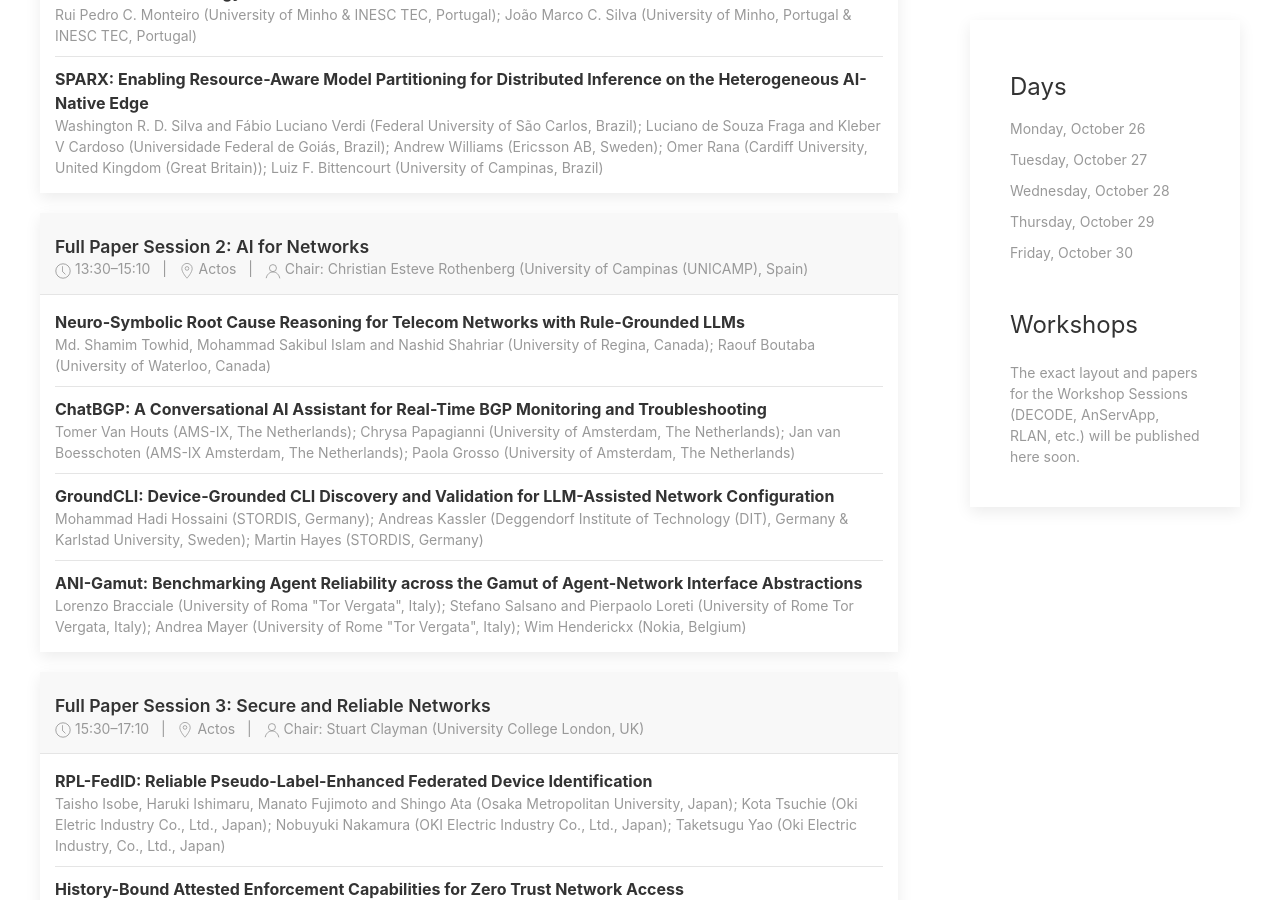
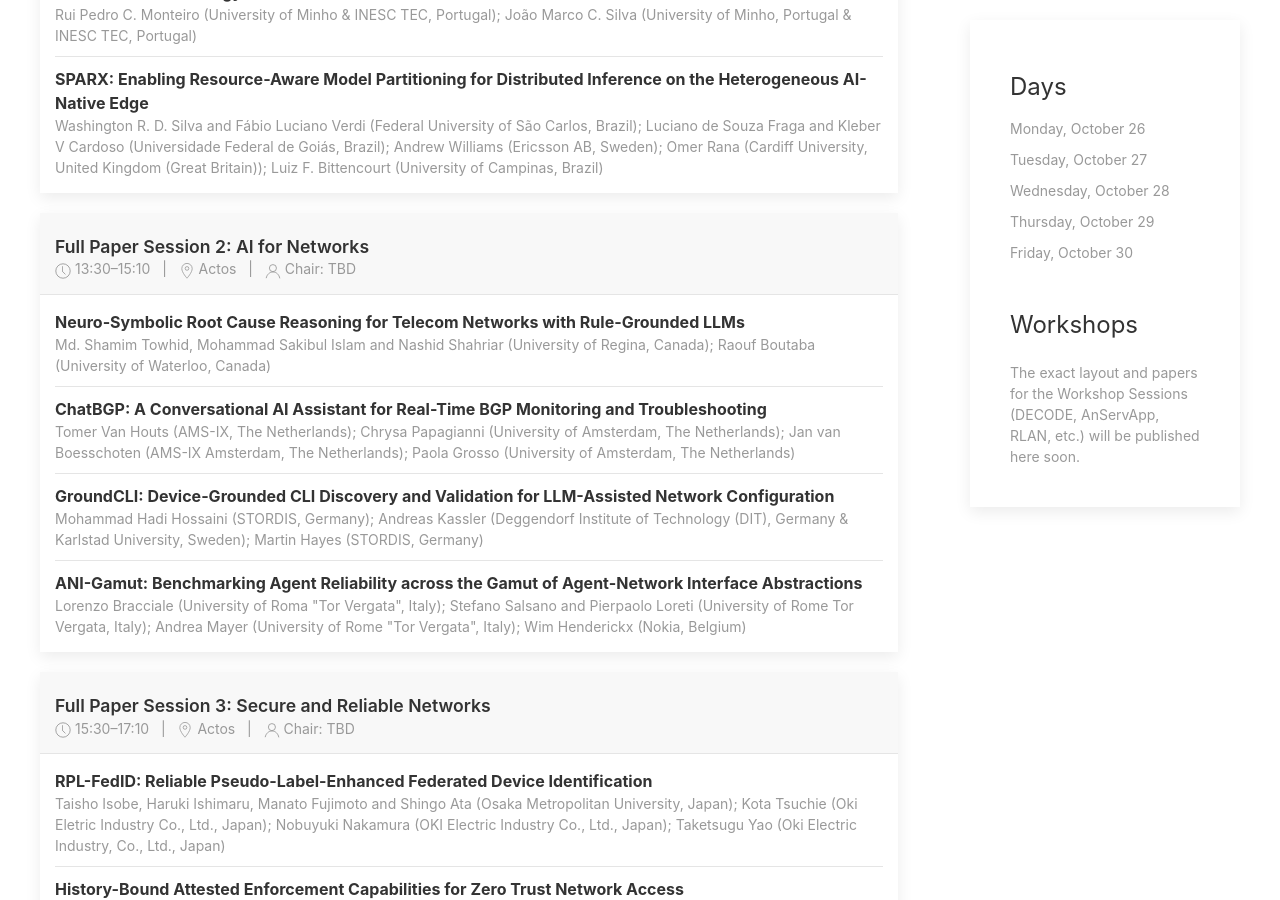
Before and after one commit to stuartclayman/cnsm-2026-website, a Jekyll site: the page built from program.html, in a window 1280 px wide and 900 px high, scrolled down 5238 px. Built offline with Jekyll 4.4.1, drawn with Linux system fonts in a browser that asks for light colours; nearby versions of some CDN libraries; some of the changed text lies outside the part shown.

Commit message:
Update program

```diff
--- a/program.html
+++ b/program.html
@@ -131,7 +131,7 @@ title: Program
       <div class="uk-card uk-card-default uk-margin-bottom">
         <div class="uk-card-header uk-padding-small" style="background-color: #f8f8f8;">
           <h3 class="uk-card-title uk-margin-remove-bottom" style="font-size: 1.1rem; font-weight: 600;">Mini-Conference Session 5: Network Traffic, Performance, and Anomaly Detection</h3>
-          <p class="uk-text-meta uk-margin-remove-top"><span uk-icon="icon: clock; ratio: 0.8"></span> 13:30–15:00 &nbsp;&nbsp;|&nbsp;&nbsp; <span uk-icon="icon: location; ratio: 0.8"></span> Actos &nbsp;&nbsp;|&nbsp;&nbsp; <span uk-icon="icon: user; ratio: 0.8"></span> Chair: David Carrascal (University of Alcalá, Spain)</p>
+          <p class="uk-text-meta uk-margin-remove-top"><span uk-icon="icon: clock; ratio: 0.8"></span> 13:30–15:00 &nbsp;&nbsp;|&nbsp;&nbsp; <span uk-icon="icon: location; ratio: 0.8"></span> Actos &nbsp;&nbsp;|&nbsp;&nbsp; <span uk-icon="icon: user; ratio: 0.8"></span> Chair: TBD</p>
         </div>
         <div class="uk-card-body uk-padding-small">
           <ul class="uk-list uk-list-divider uk-margin-remove-bottom">
@@ -288,7 +288,7 @@ title: Program
       <div class="uk-card uk-card-default uk-margin-bottom">
         <div class="uk-card-header uk-padding-small" style="background-color: #f8f8f8;">
           <h3 class="uk-card-title uk-margin-remove-bottom" style="font-size: 1.1rem; font-weight: 600;">Full Paper Session 2: AI for Networks</h3>
-          <p class="uk-text-meta uk-margin-remove-top"><span uk-icon="icon: clock; ratio: 0.8"></span> 13:30–15:10 &nbsp;&nbsp;|&nbsp;&nbsp; <span uk-icon="icon: location; ratio: 0.8"></span> Actos &nbsp;&nbsp;|&nbsp;&nbsp; <span uk-icon="icon: user; ratio: 0.8"></span> Chair: Christian Esteve Rothenberg (University of Campinas (UNICAMP), Spain)</p>
+          <p class="uk-text-meta uk-margin-remove-top"><span uk-icon="icon: clock; ratio: 0.8"></span> 13:30–15:10 &nbsp;&nbsp;|&nbsp;&nbsp; <span uk-icon="icon: location; ratio: 0.8"></span> Actos &nbsp;&nbsp;|&nbsp;&nbsp; <span uk-icon="icon: user; ratio: 0.8"></span> Chair: TBD</p>
         </div>
         <div class="uk-card-body uk-padding-small">
           <ul class="uk-list uk-list-divider uk-margin-remove-bottom">
@@ -315,7 +315,7 @@ title: Program
       <div class="uk-card uk-card-default uk-margin-bottom">
         <div class="uk-card-header uk-padding-small" style="background-color: #f8f8f8;">
           <h3 class="uk-card-title uk-margin-remove-bottom" style="font-size: 1.1rem; font-weight: 600;">Full Paper Session 3: Secure and Reliable Networks</h3>
-          <p class="uk-text-meta uk-margin-remove-top"><span uk-icon="icon: clock; ratio: 0.8"></span> 15:30–17:10 &nbsp;&nbsp;|&nbsp;&nbsp; <span uk-icon="icon: location; ratio: 0.8"></span> Actos &nbsp;&nbsp;|&nbsp;&nbsp; <span uk-icon="icon: user; ratio: 0.8"></span> Chair: Stuart Clayman (University College London, UK)</p>
+          <p class="uk-text-meta uk-margin-remove-top"><span uk-icon="icon: clock; ratio: 0.8"></span> 15:30–17:10 &nbsp;&nbsp;|&nbsp;&nbsp; <span uk-icon="icon: location; ratio: 0.8"></span> Actos &nbsp;&nbsp;|&nbsp;&nbsp; <span uk-icon="icon: user; ratio: 0.8"></span> Chair: TBD</p>
         </div>
         <div class="uk-card-body uk-padding-small">
           <ul class="uk-list uk-list-divider uk-margin-remove-bottom">
@@ -388,7 +388,7 @@ title: Program
       <div class="uk-card uk-card-default uk-margin-bottom">
         <div class="uk-card-header uk-padding-small" style="background-color: #f8f8f8;">
           <h3 class="uk-card-title uk-margin-remove-bottom" style="font-size: 1.1rem; font-weight: 600;">Full Paper Session 5: Network Programmability and Protocols</h3>
-          <p class="uk-text-meta uk-margin-remove-top"><span uk-icon="icon: clock; ratio: 0.8"></span> 13:30–15:10 &nbsp;&nbsp;|&nbsp;&nbsp; <span uk-icon="icon: location; ratio: 0.8"></span> Actos &nbsp;&nbsp;|&nbsp;&nbsp; <span uk-icon="icon: user; ratio: 0.8"></span> Chair: Luciano Paschoal Gaspary (Federal University of Rio Grande do Sul, Brazil)</p>
+          <p class="uk-text-meta uk-margin-remove-top"><span uk-icon="icon: clock; ratio: 0.8"></span> 13:30–15:10 &nbsp;&nbsp;|&nbsp;&nbsp; <span uk-icon="icon: location; ratio: 0.8"></span> Actos &nbsp;&nbsp;|&nbsp;&nbsp; <span uk-icon="icon: user; ratio: 0.8"></span> Chair: TBD</p>
         </div>
         <div class="uk-card-body uk-padding-small">
           <ul class="uk-list uk-list-divider uk-margin-remove-bottom">
```
